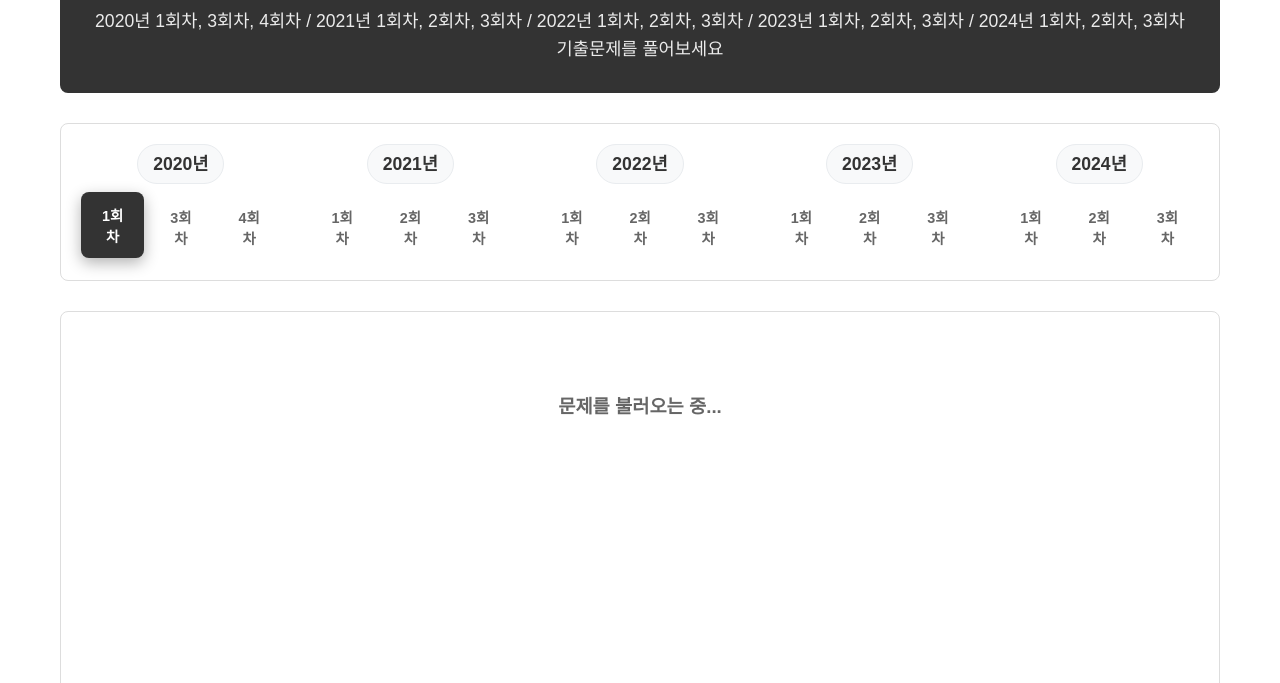
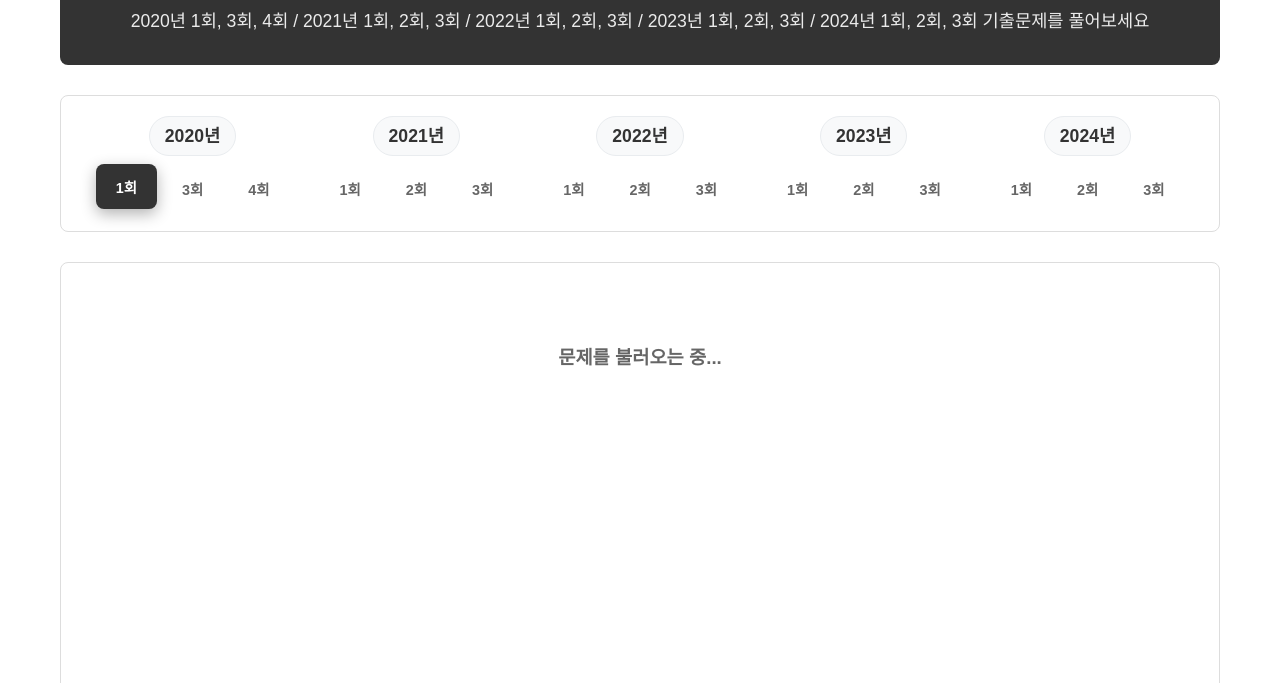
Before and after one commit to elaq0625/temp-eip, a plain HTML site: page index.html in a window 1280 px wide. Shown: the part 117-800 px from the top of the page. Drawn offline with nearby package versions, Linux system fonts and the light colour scheme; a script that the page names is missing.

Commit message:
fix: naming

```diff
--- a/index.html
+++ b/index.html
@@ -27,48 +27,48 @@
     <div class="container">
         <div class="header">
             <h1>정보처리기사 필기 기출문제</h1>
-            <p>2020년 1회차, 3회차, 4회차 / 2021년 1회차, 2회차, 3회차 / 2022년 1회차, 2회차, 3회차 / 2023년 1회차, 2회차, 3회차 / 2024년 1회차, 2회차, 3회차 기출문제를 풀어보세요</p>
+            <p>2020년 1회, 3회, 4회 / 2021년 1회, 2회, 3회 / 2022년 1회, 2회, 3회 / 2023년 1회, 2회, 3회 / 2024년 1회, 2회, 3회 기출문제를 풀어보세요</p>
         </div>
 
         <div class="tabs">
             <div class="year-group">
                 <div class="year-label">2020년</div>
                 <div class="round-tabs">
-                    <button class="tab active" data-exam="202001">1회차</button>
-                    <button class="tab" data-exam="202003">3회차</button>
-                    <button class="tab" data-exam="202004">4회차</button>
+                    <button class="tab active" data-exam="202001">1회</button>
+                    <button class="tab" data-exam="202003">3회</button>
+                    <button class="tab" data-exam="202004">4회</button>
                 </div>
             </div>
                             <div class="year-group">
                     <div class="year-label">2021년</div>
                     <div class="round-tabs">
-                        <button class="tab" data-exam="202101">1회차</button>
-                        <button class="tab" data-exam="202102">2회차</button>
-                        <button class="tab" data-exam="202103">3회차</button>
+                        <button class="tab" data-exam="202101">1회</button>
+                        <button class="tab" data-exam="202102">2회</button>
+                        <button class="tab" data-exam="202103">3회</button>
                     </div>
                 </div>
                 <div class="year-group">
                     <div class="year-label">2022년</div>
                     <div class="round-tabs">
-                        <button class="tab" data-exam="202201">1회차</button>
-                        <button class="tab" data-exam="202202">2회차</button>
-                        <button class="tab" data-exam="202203">3회차</button>
+                        <button class="tab" data-exam="202201">1회</button>
+                        <button class="tab" data-exam="202202">2회</button>
+                        <button class="tab" data-exam="202203">3회</button>
                     </div>
                 </div>
                 <div class="year-group">
                     <div class="year-label">2023년</div>
                     <div class="round-tabs">
-                        <button class="tab" data-exam="202301">1회차</button>
-                        <button class="tab" data-exam="202302">2회차</button>
-                        <button class="tab" data-exam="202303">3회차</button>
+                        <button class="tab" data-exam="202301">1회</button>
+                        <button class="tab" data-exam="202302">2회</button>
+                        <button class="tab" data-exam="202303">3회</button>
                     </div>
                 </div>
                 <div class="year-group">
                     <div class="year-label">2024년</div>
                     <div class="round-tabs">
-                        <button class="tab" data-exam="202401">1회차</button>
-                        <button class="tab" data-exam="202402">2회차</button>
-                        <button class="tab" data-exam="202403">3회차</button>
+                        <button class="tab" data-exam="202401">1회</button>
+                        <button class="tab" data-exam="202402">2회</button>
+                        <button class="tab" data-exam="202403">3회</button>
                     </div>
                 </div>
         </div>
@@ -123,7 +123,7 @@
 
             loadExamData() {
                 try {
-                    // 각 회차별 데이터를 객체로 구성
+                    // 각 회별 데이터를 객체로 구성
                     this.examData = {
                         '202001': EXAM_DATA_202001,
                         '202003': EXAM_DATA_202003,
```
